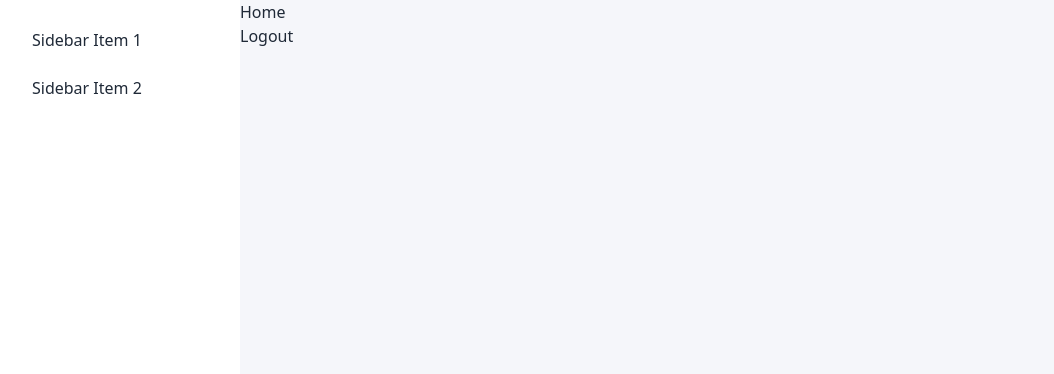
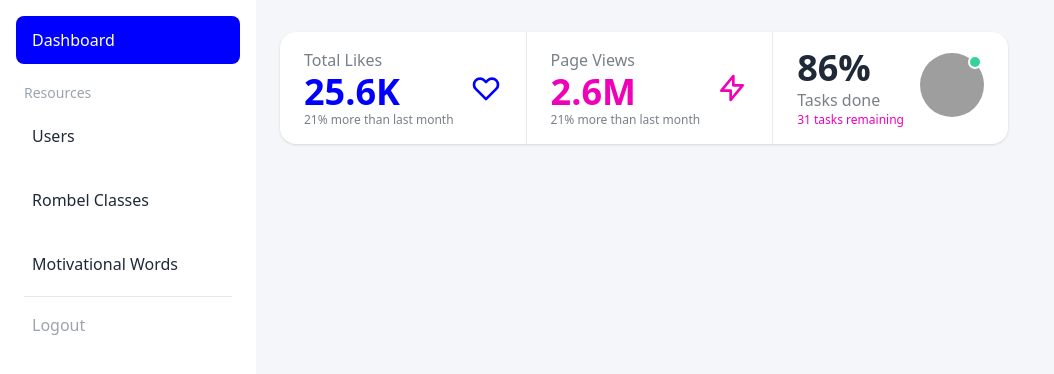
Before and after one commit to qiffym/eling-react-ts, a React (Create React App) app: page /home in a window 1280 px wide. Shown: the top 374 px of the page, without its empty margins (0-1054 px from the left). Built offline with nearby package versions, Linux system fonts and the light colour scheme; sample sign-in values are in the browser's storage; grey boxes are pictures that could not be loaded.

Commit message:
Dashboard Menu

```diff
--- /dev/null
+++ b/src/component/home/Stat.tsx
@@ -0,0 +1,64 @@
+import React from 'react';
+
+const Stat = () => {
+  return (
+    <div className="stats shadow">
+      <div className="stat">
+        <div className="stat-figure text-primary">
+          <svg
+            xmlns="http://www.w3.org/2000/svg"
+            fill="none"
+            viewBox="0 0 24 24"
+            className="inline-block w-8 h-8 stroke-current"
+          >
+            <path
+              strokeLinecap="round"
+              strokeLinejoin="round"
+              strokeWidth="2"
+              d="M4.318 6.318a4.5 4.5 0 000 6.364L12 20.364l7.682-7.682a4.5 4.5 0 00-6.364-6.364L12 7.636l-1.318-1.318a4.5 4.5 0 00-6.364 0z"
+            ></path>
+          </svg>
+        </div>
+        <div className="stat-title">Total Likes</div>
+        <div className="stat-value text-primary">25.6K</div>
+        <div className="stat-desc">21% more than last month</div>
+      </div>
+
+      <div className="stat">
+        <div className="stat-figure text-secondary">
+          <svg
+            xmlns="http://www.w3.org/2000/svg"
+            fill="none"
+            viewBox="0 0 24 24"
+            className="inline-block w-8 h-8 stroke-current"
+          >
+            <path
+              strokeLinecap="round"
+              strokeLinejoin="round"
+              strokeWidth="2"
+              d="M13 10V3L4 14h7v7l9-11h-7z"
+            ></path>
+          </svg>
+        </div>
+        <div className="stat-title">Page Views</div>
+        <div className="stat-value text-secondary">2.6M</div>
+        <div className="stat-desc">21% more than last month</div>
+      </div>
+
+      <div className="stat">
+        <div className="stat-figure text-secondary">
+          <div className="avatar online">
+            <div className="w-16 rounded-full">
+              <img src="https://placeimg.com/128/128/people" />
+            </div>
+          </div>
+        </div>
+        <div className="stat-value">86%</div>
+        <div className="stat-title">Tasks done</div>
+        <div className="stat-desc text-secondary">31 tasks remaining</div>
+      </div>
+    </div>
+  );
+};
+
+export default Stat;
--- a/src/component/layout/Sidebar.tsx
+++ b/src/component/layout/Sidebar.tsx
@@ -1,17 +1,45 @@
 import React from 'react';
+import { NavLink } from 'react-router-dom';
+
+const LinkNavItems = [
+  // { name: 'Dashboard', path: '/home' },
+  { name: 'Users', path: '/users' },
+  { name: 'Rombel Classes', path: '/class' },
+  { name: 'Motivational Words', path: '/motivation' },
+];
 
 const Sidebar = () => {
   return (
-    <div className="drawer-side bg-white overflow-auto hover:overflow-scroll h-screen">
-      <label className="drawer-overlay"></label>
-      <ul className="menu p-4 overflow-y-auto w-60 bg-base-100 text-base-content">
+    <div className="drawer-side bg-white overflow-auto h-screen">
+      <ul className="menu p-4 overflow-y-auto w-64 bg-base-100 text-base-content text-center">
         <li>
-          <a>Sidebar Item 1</a>
-        </li>
-        <li>
-          <a>Sidebar Item 2</a>
+          <NavLink to="/home">Dashboard</NavLink>
         </li>
       </ul>
+      <label className="px-6 text-gray-400 text-sm">Resources</label>
+      {LinkNavItems.map((item) => (
+        <ul
+          key={item.name}
+          className="menu p-4 py-2 overflow-y-auto w-64 bg-base-100 text-base-content text-center"
+        >
+          <li>
+            <NavLink to={item.path}>{item.name}</NavLink>
+          </li>
+        </ul>
+      ))}
+      <hr className="mx-6" />
+      <div className="menu py-4 px-8 bg-base-100 text-base-content cursor-pointer">
+        <h3 className=" inline-block text-gray-400 hover:text-black transition-colors">
+          <p
+            onClick={() => {
+              localStorage.clear();
+              window.location.reload();
+            }}
+          >
+            Logout
+          </p>
+        </h3>
+      </div>
     </div>
   );
 };
--- a/src/pages/home/Home.tsx
+++ b/src/pages/home/Home.tsx
@@ -1,17 +1,10 @@
 import React from 'react';
+import Stat from '../../component/home/Stat';
 
 const Home = () => {
   return (
-    <div>
-      <p>Home</p>
-      <button
-        onClick={() => {
-          localStorage.clear();
-          window.location.reload();
-        }}
-      >
-        Logout
-      </button>
+    <div className="w-screen px-6 py-8">
+      <Stat />
     </div>
   );
 };
--- a/tailwind.config.js
+++ b/tailwind.config.js
@@ -1,8 +1,19 @@
 /** @type {import('tailwindcss').Config} */
 module.exports = {
-  content: ["./src/**/*.{js,jsx,ts,tsx}"],
+  content: ['./src/**/*.{js,jsx,ts,tsx}'],
   theme: {
     extend: {},
   },
-  plugins: [require("daisyui")],
+  plugins: [require('daisyui')],
+  daisyui: {
+    themes: [
+      {
+        light: {
+          ...require('daisyui/src/colors/themes')['[data-theme=light]'],
+          primary: 'blue',
+          'primary-focus': 'mediumblue',
+        },
+      },
+    ],
+  },
 };
```
Also changed, not shown: 1 other file (tests, documents, lock files or other folders).
